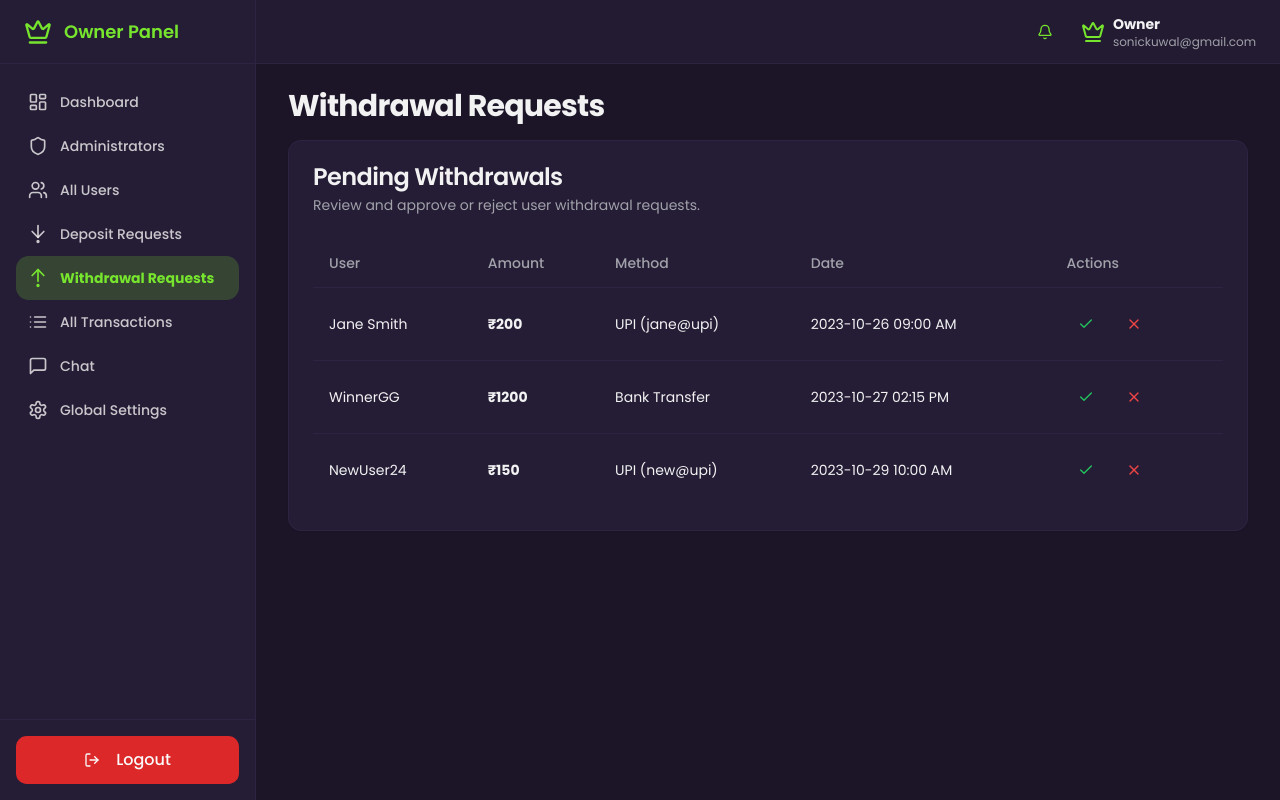
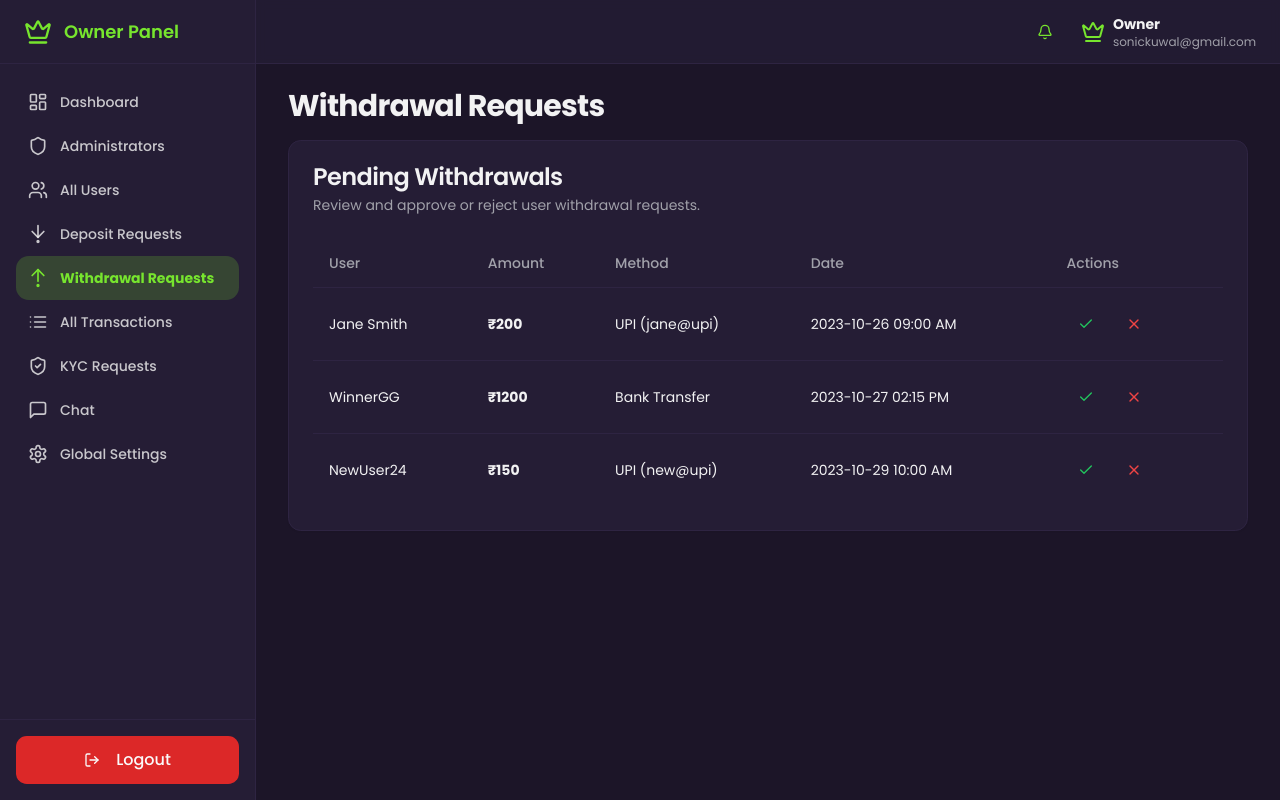
Before and after one commit to Soninkuwal/chikan-kuwal-new, a Next.js app: page /owner/withdrawal-requests in a window 1280 px wide. Built offline with nearby package versions, Linux system fonts and the light colour scheme.

Commit message:
Update layout.tsx

```diff
--- a/src/app/owner/layout.tsx
+++ b/src/app/owner/layout.tsx
@@ -5,7 +5,7 @@ import { usePathname } from 'next/navigation';
 import { cn } from '@/lib/utils';
 import { Button } from '@/components/ui/button';
 import { ScrollArea } from '@/components/ui/scroll-area';
-import { Crown, LayoutDashboard, Shield, Users, CreditCard, MessageSquare, Settings, Bell, LogOut, ArrowDownToDot, ArrowUpFromDot, List } from 'lucide-react';
+import { Crown, LayoutDashboard, Shield, Users, CreditCard, MessageSquare, Settings, Bell, LogOut, ArrowDownToDot, ArrowUpFromDot, List, ShieldCheck } from 'lucide-react';
 
 const menuItems = [
   { href: '/owner/dashboard', label: 'Dashboard', icon: LayoutDashboard },
@@ -14,6 +14,7 @@ const menuItems = [
   { href: '/owner/payments', label: 'Deposit Requests', icon: ArrowDownToDot },
   { href: '/owner/withdrawal-requests', label: 'Withdrawal Requests', icon: ArrowUpFromDot },
   { href: '/owner/transactions', label: 'All Transactions', icon: List },
+  { href: '/owner/kyc-requests', label: 'KYC Requests', icon: ShieldCheck },
   { href: '/owner/chat', label: 'Chat', icon: MessageSquare },
   { href: '/owner/settings', label: 'Global Settings', icon: Settings },
 ];
```
